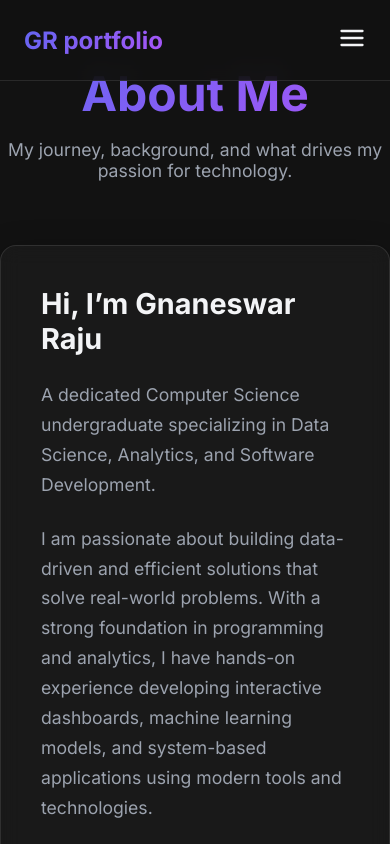
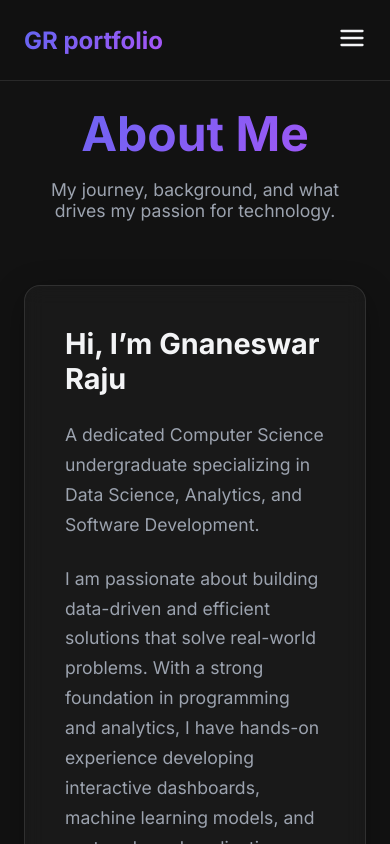
Before and after one commit to Gnaneswar10/portfolio, a React app: page /about in a window 390 px wide. Shown: the top 844 px of the page. Built offline with nearby package versions, Linux system fonts and the light colour scheme; the HTML template or start-up script is replaced by a standard one.

Commit message:
Fix global section padding navbar overlap and minimize mobile card padding

```diff
--- a/src/index.css
+++ b/src/index.css
@@ -84,20 +84,21 @@ ul {
 }
 
 .section-padding {
-  padding: 6rem 0;
+  padding-top: calc(80px + 3rem);
+  padding-bottom: 5rem;
 }
 
 .page-wrapper {
   min-height: calc(100vh - 80px); /* 80px for navbar approx */
-  padding-top: 80px;
 }
 
 @media (max-width: 900px) {
   .glass-card {
-    padding: 1rem;
+    padding: 0.85rem;
     border-radius: 1rem;
   }
   .section-padding {
-    padding: 4rem 0;
+    padding-top: calc(80px + 1.5rem);
+    padding-bottom: 3rem;
   }
 }
```
